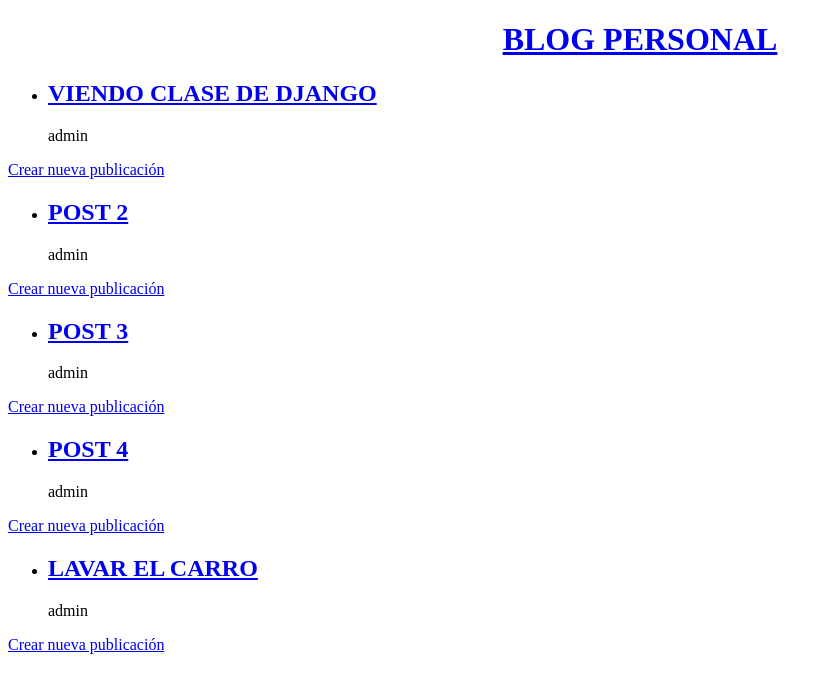
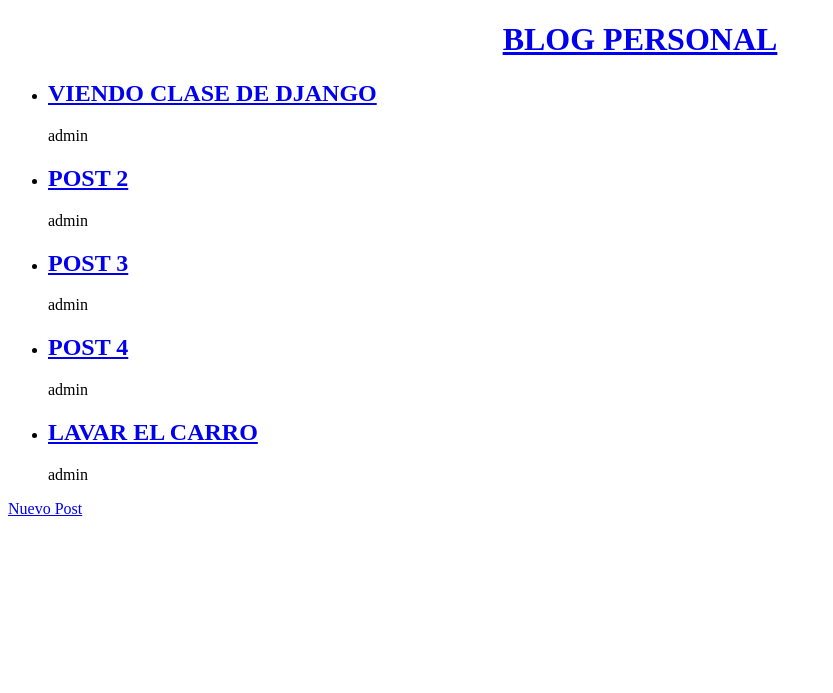
Before and after one commit to jcastillo2011/blog_crud, a Django app: page / in a window 1280 px wide. Shown: the top 693 px of the page, without its empty margins (0-833 px from the left). Run offline with Django 5.2, Linux system fonts and the light colour scheme; data comes from the database, SQL or seed files in the repository.

Commit message:
cambios menores

```diff
--- a/templates/post_list.html
+++ b/templates/post_list.html
@@ -8,7 +8,6 @@
                 <p>{{ publication.author }}</p>
             </li>
         </ul>
-
-    <a href="{% url 'post_create' %}">Crear nueva publicación</a>
      {% endfor %}
+         <a href="{% url 'post_create' %}">Nuevo Post</a>
 {% endblock content %}
```
